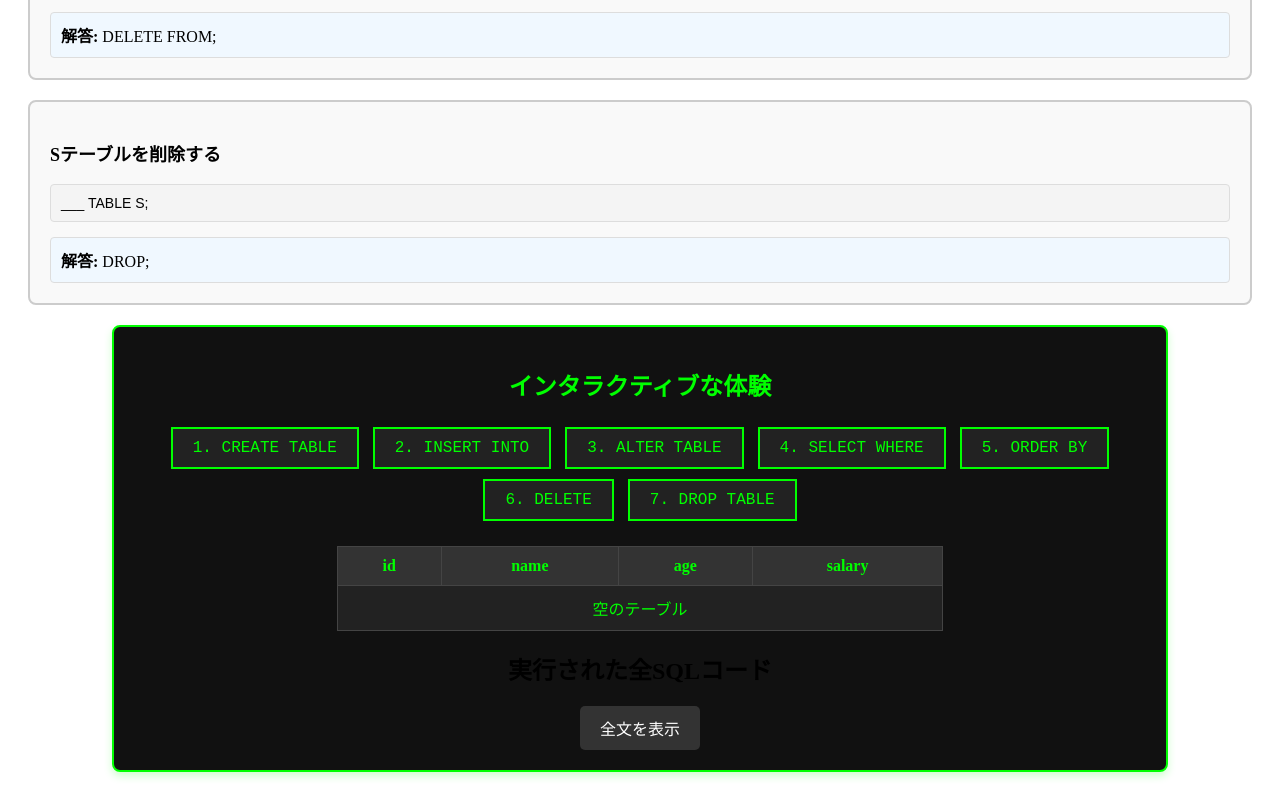
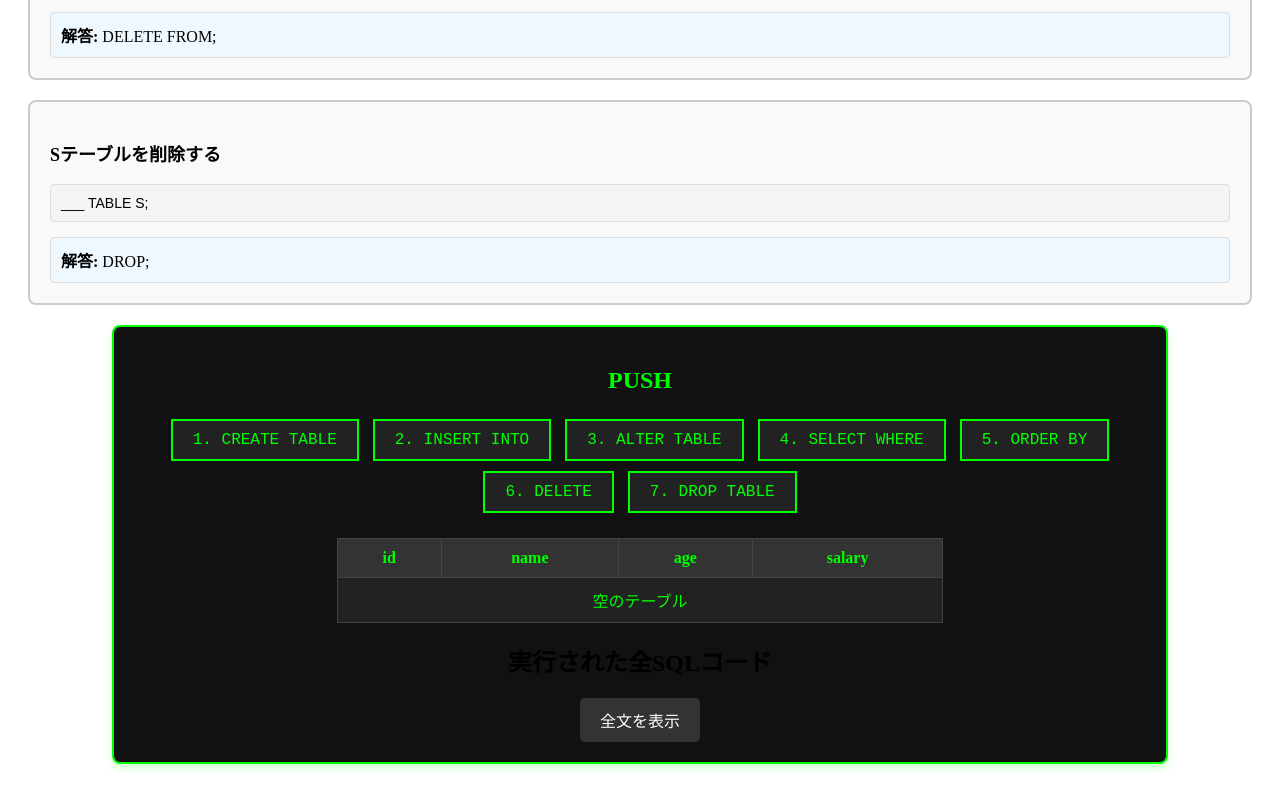
Before and after one commit to ToshihiroHisasue/Toshihiro_Hisasue, a plain HTML site: page sql.html in a window 1280 px wide. Shown: the part 2122-2914 px from the top of the page. Drawn offline with Linux system fonts and the light colour scheme.

Commit message:
Update sql.html
update

```diff
--- a/sql.html
+++ b/sql.html
@@ -184,7 +184,7 @@
 
 <div class="interactive-block">
     <!-- インタラクティブな体験 -->
-    <h2 style="text-align: center; color: #0f0;">インタラクティブな体験</h2>
+    <h2 style="text-align: center; color: #0f0;">PUSH</h2>
 
     <!-- コントロールボタン -->
     <div class="controls">
```
